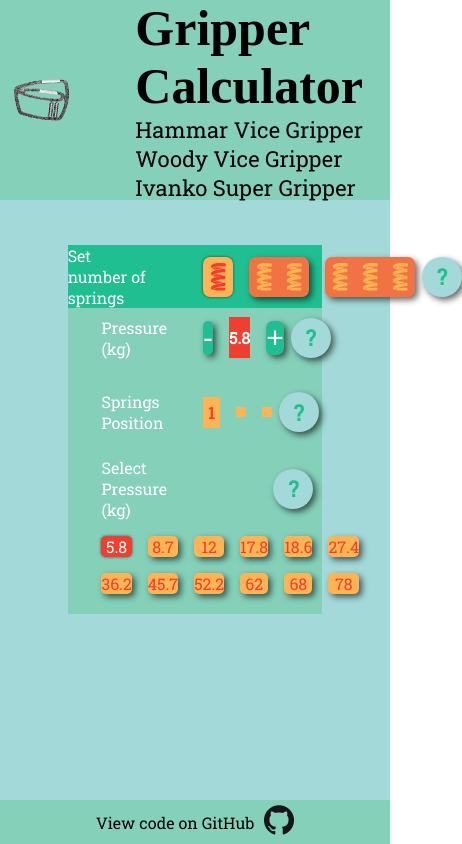
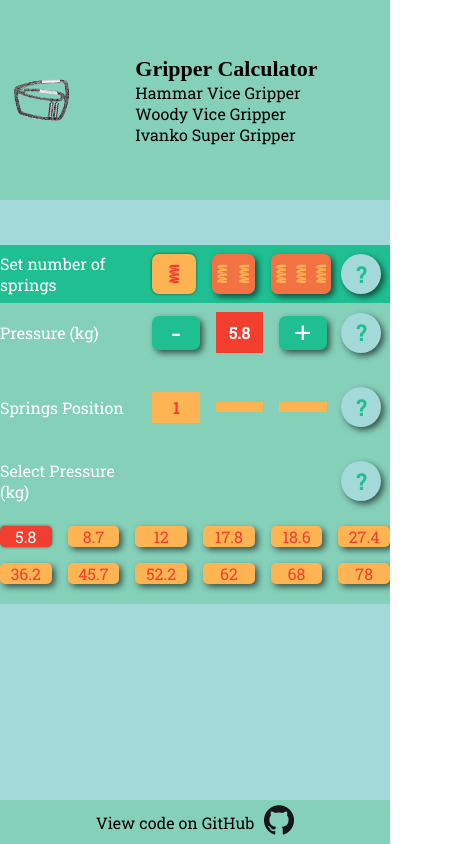
Before and after one commit to AlexanderPershin/gripper, a React (Create React App) app: page / in a window 390 px wide. Shown: the whole page, 462 px wide, since content can reach past the window. Built offline with nearby package versions, Linux system fonts and the light colour scheme; a web font is replaced by a local one.

Commit message:
media queries are changed

```diff
--- a/src/sass/_base.scss
+++ b/src/sass/_base.scss
@@ -16,6 +16,12 @@
   height: 100%;
 }
 
+html,
+body,
+.app {
+  overflow-x: hidden;
+}
+
 body {
   margin: 0;
   padding: 0;
--- a/src/sass/_media_queries.scss
+++ b/src/sass/_media_queries.scss
@@ -5,7 +5,54 @@
     }
   }
   .calc {
-    grid-column: 1 / -1;
+    grid-column: 1 / -1 !important;
+  }
+  .calc-header {
+    .header-label {
+      grid-column: 1 / 4 !important;
+    }
+    .header-btns {
+      grid-column: 4 / -1 !important;
+    }
+  }
+  .calc-body {
+    .press {
+      .press-label {
+        grid-column: 1 / 4 !important;
+      }
+      .press-value {
+        grid-column: 4 / -1 !important;
+      }
+    }
+    .sprpos {
+      .sprpos-label {
+        grid-column: 1 / 4 !important;
+      }
+      .sprpos-vals {
+        grid-column: 4 / -1 !important;
+      }
+    }
+    .presstable {
+      .presstalbe-label {
+        grid-column: 1 / 4 !important;
+      }
+      .presstable-body {
+        grid-column: 4 / -1 !important;
+      }
+    }
+    .table {
+      grid-column: 1 / -1 !important;
+      grid-template-columns: repeat(auto-fit, minmax(50px, 1fr)) !important;
+    }
+  }
+}
+
+@media (max-width: 750px) {
+  .app-name {
+    font-size: 22px !important;
+  }
+  .app-items {
+    font-size: 16px !important;
   }
 }
 
@@ -14,11 +61,68 @@
     grid-column: 5 / 12;
     display: grid;
     align-content: center;
-    .app-name {
-      font-size: 22px;
+  }
+
+  .calc-header {
+    .header-label {
+      font-size: 16px !important;
     }
-    .app-items {
-      font-size: 16px;
+    .header-btns {
+      grid-column: 4 / -1 !important;
+    }
+  }
+  .calc-body {
+    .press {
+      .press-label {
+        font-size: 16px !important;
+      }
+      .press-value {
+        grid-column: 4 / -1 !important;
+      }
+    }
+    .sprpos {
+      .sprpos-label {
+        font-size: 16px !important;
+      }
+      .sprpos-vals {
+        grid-column: 4 / -1 !important;
+      }
+    }
+    .presstable {
+      .presstalbe-label {
+        font-size: 16px !important;
+      }
+      .presstable-body {
+        grid-column: 4 / -1 !important;
+      }
+    }
+    .table {
+      grid-column: 1 / -1 !important;
+      grid-template-columns: repeat(auto-fit, minmax(50px, 1fr)) !important;
     }
   }
 }
+
+@media (max-width: 570px) {
+  .spricon {
+    svg {
+      height: 20px;
+      width: 20px;
+    }
+  }
+}
+
+@media (max-width: 350px) {
+  .app-items {
+    display: none;
+  }
+  .info-btn {
+    display: none;
+  }
+  .spricon {
+    svg {
+      height: 15px;
+      width: 15px;
+    }
+  }
+}
--- a/src/sass/components/_calc.scss
+++ b/src/sass/components/_calc.scss
@@ -189,29 +189,3 @@
     }
   }
 }
-
-@media (max-width: 640px) {
-  .calc-header {
-    .header-label {
-      font-size: 16px !important;
-      grid-column: 1 / 4 !important;
-    }
-  }
-  .calc-body {
-    .press {
-      .press-label {
-        font-size: 16px !important;
-      }
-    }
-    .sprpos {
-      .sprpos-label {
-        font-size: 16px !important;
-      }
-    }
-    .presstable {
-      .presstalbe-label {
-        font-size: 16px !important;
-      }
-    }
-  }
-}
```
